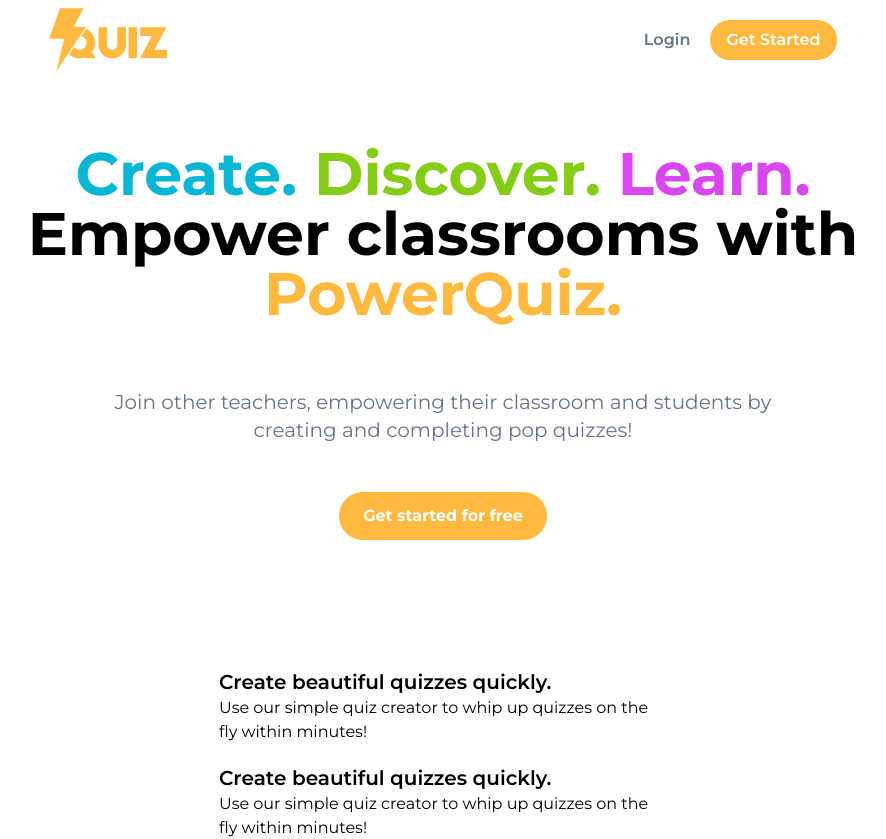
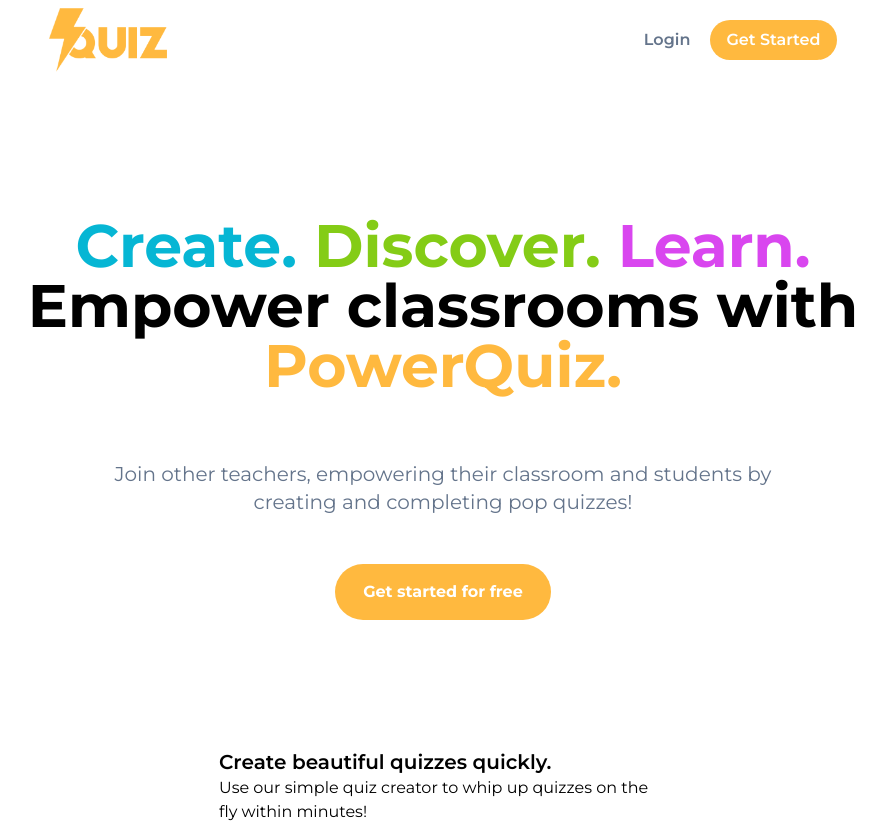
Before and after one commit to TegaBC/PowerQuiz, a React (Vite) app in the folder client/: page / in a window 1280 px wide. Shown: the top 839 px of the page, without its empty margins (197-1083 px from the left). Built offline with nearby package versions, Linux system fonts and the light colour scheme.

Commit message:
spacing fix

```diff
--- a/client/src/components/Hero.jsx
+++ b/client/src/components/Hero.jsx
@@ -1,9 +1,6 @@
-
-
 export default function HeroSection() {
     return(
-        <>
-            <div className="flex flex-col text-5xl items-center mx-5">
+        <div className="flex flex-col text-5xl items-center mx-5 mt-20">
             <h1 className="text-center text-6xl font-bold my-16 max-w-4xl">
                 <span className="text-cyan-500">Create.</span>
                 <span className="text-lime-500"> Discover.</span>
@@ -13,10 +10,9 @@ export default function HeroSection() {
             <p className="text-center text-xl font-normal max-w-2xl text-slate-500">
                 Join other teachers, empowering their classroom and students by creating and completing pop quizzes!
             </p>
-                <button className="bg-main rounded-full py-3 px-6 mt-12 text-base font-bold text-white">
+            <button className="bg-main rounded-full py-4 px-7 mt-12 text-base font-bold text-white">
                 Get started for free
             </button>
         </div>
-        </>
     )
 }
```
Lines whose indentation alone changed are shown as unchanged.
